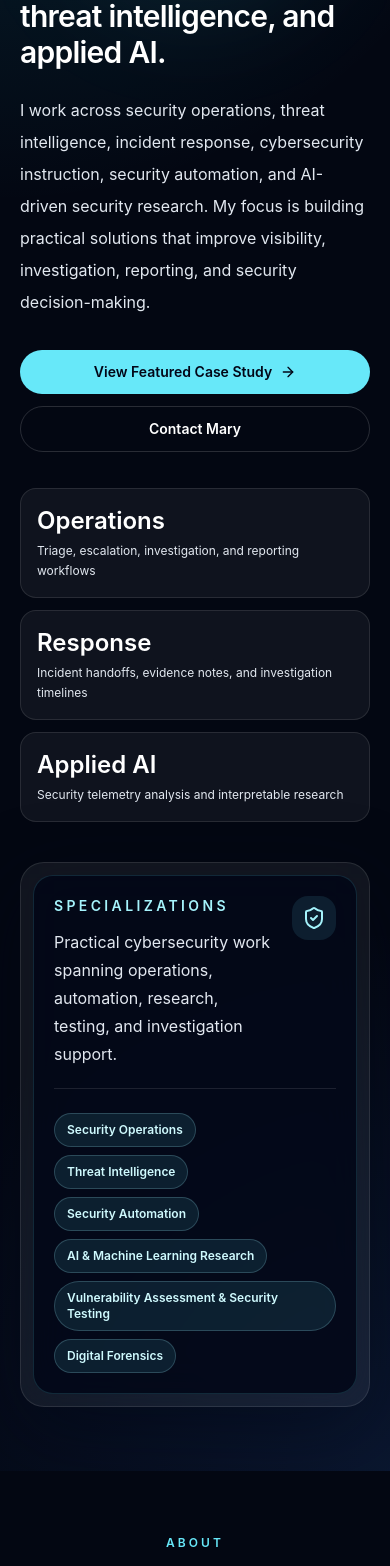
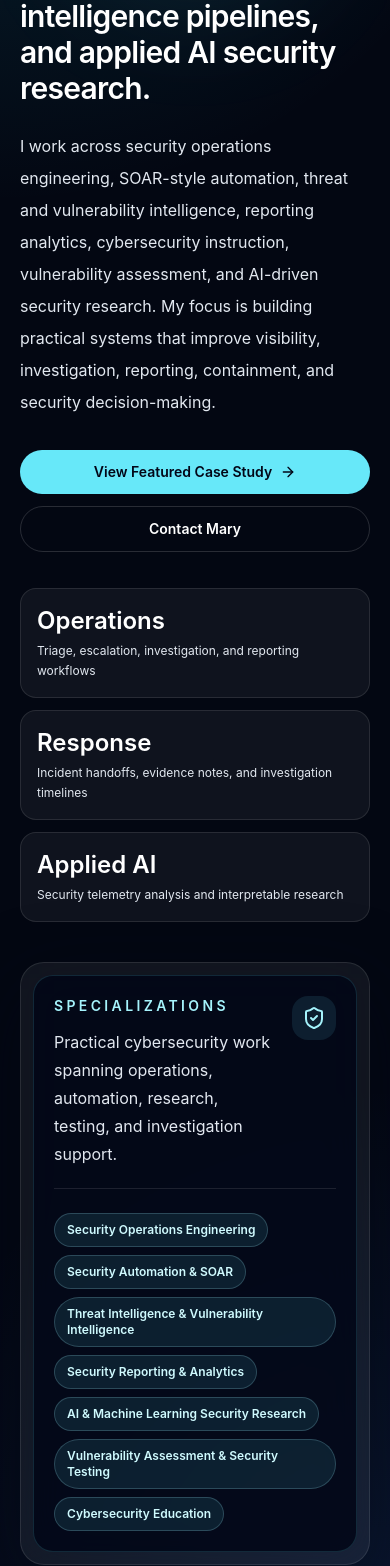
Before and after one commit to maryamoah/portfolio, a React (Vite) app: page / in a window 390 px wide. Shown: the part 340-1906 px from the top of the page. Built offline with nearby package versions, Linux system fonts and the light colour scheme.

Commit message:
Update portfolio security engineering positioning

```diff
--- a/src/data/portfolio.js
+++ b/src/data/portfolio.js
@@ -24,13 +24,13 @@ import {
 export const profile = {
   name: 'Mary Abenawa Techiesiwa Amoah',
   shortName: 'Mary Amoah',
-  role: 'Cybersecurity Analyst, Consultant, Instructor, and Security Automation Engineer',
+  role: 'Cybersecurity Analyst, Consultant, Instructor, Security Automation Engineer, and AI & Machine Learning Security Researcher',
   headline:
-    'Building practical cybersecurity solutions through automation, threat intelligence, and applied AI.',
+    'Designing security operations platforms, automation workflows, intelligence pipelines, and applied AI security research.',
   summary:
-    'I work across security operations, threat intelligence, incident response, cybersecurity instruction, security automation, and AI-driven security research. My focus is building practical solutions that improve visibility, investigation, reporting, and security decision-making.',
+    'I work across security operations engineering, SOAR-style automation, threat and vulnerability intelligence, reporting analytics, cybersecurity instruction, vulnerability assessment, and AI-driven security research. My focus is building practical systems that improve visibility, investigation, reporting, containment, and security decision-making.',
   contactFocus: 'Available through email, GitHub, LinkedIn, or resume download',
-  availability: 'Cybersecurity Specialist • Consultant • Instructor • Researcher',
+  availability: 'Cybersecurity Analyst • Consultant • Instructor • Automation Engineer • AI Security Researcher',
   links: [
     { label: 'GitHub projects', href: '#github-projects', icon: GitBranch },
     { label: 'Case studies', href: '#case-studies', icon: Link },
@@ -40,12 +40,13 @@ export const profile = {
 
 
 export const specializations = [
-  'Security Operations',
-  'Threat Intelligence',
-  'Security Automation',
-  'AI & Machine Learning Research',
+  'Security Operations Engineering',
+  'Security Automation & SOAR',
+  'Threat Intelligence & Vulnerability Intelligence',
+  'Security Reporting & Analytics',
+  'AI & Machine Learning Security Research',
   'Vulnerability Assessment & Security Testing',
-  'Digital Forensics',
+  'Cybersecurity Education',
 ];
 
 export const metrics = [
@@ -59,19 +60,43 @@ export const coreFocus = [
     title: 'Security Operations Engineering',
     icon: ShieldCheck,
     description:
-      'Designing monitoring, investigation, reporting, and escalation workflows that help security teams operate effectively.',
+      'Designing monitoring workflows, investigation paths, detection logic, dashboards, escalation models, and operational readiness views for SOC teams.',
   },
   {
-    title: 'Threat Intelligence & Automation',
+    title: 'Security Automation & SOAR',
     icon: Workflow,
     description:
-      'Integrating intelligence sources, enrichment pipelines, and automation workflows to improve investigation efficiency.',
+      'Building containment, enrichment, notification, case-management, and analyst-review workflows with clear control points and audit visibility.',
   },
   {
-    title: 'AI & Machine Learning Research',
+    title: 'Threat Intelligence & Vulnerability Intelligence',
+    icon: Database,
+    description:
+      'Aggregating indicators, CVEs, enrichment results, and source context into intelligence workflows that support prioritization and distribution.',
+  },
+  {
+    title: 'Security Reporting & Analytics',
+    icon: Activity,
+    description:
+      'Engineering dashboards, metrics, KPIs, trend summaries, SLA views, compliance-oriented reports, and executive-ready security narratives.',
+  },
+  {
+    title: 'AI & Machine Learning Security Research',
     icon: Binary,
     description:
-      'Exploring interpretable machine learning, anomaly detection, and AI-assisted analyst workflows for cybersecurity.',
+      'Experimenting with local LLMs, AI-assisted analyst workflows, log explanations, anomaly detection, and interpretable security telemetry analysis.',
+  },
+  {
+    title: 'Vulnerability Assessment & Security Testing',
+    icon: Bug,
+    description:
+      'Supporting web application testing, vulnerability identification, validation, remediation guidance, defensive validation, and AI-assisted testing experiments.',
+  },
+  {
+    title: 'Cybersecurity Education',
+    icon: BookOpenCheck,
+    description:
+      'Developing labs, monitoring exercises, threat intelligence training, SIEM workshops, mentoring paths, and curriculum support for practical learning.',
   },
 ];
 
@@ -147,7 +172,7 @@ export const skills = [
   {
     title: 'Vulnerability Assessment & Security Testing',
     icon: Bug,
-    items: ['Vulnerability identification', 'Security assessment support', 'Web security fundamentals', 'Remediation guidance', 'Defensive validation'],
+    items: ['Burp Suite', 'Pentagi', 'Web application security testing', 'Vulnerability identification', 'Vulnerability validation', 'Security assessment support', 'Remediation guidance', 'Defensive validation'],
   },
   {
     title: 'Digital Forensics & Investigation Support',
@@ -157,7 +182,7 @@ export const skills = [
   {
     title: 'Cybersecurity Education',
     icon: BookOpenCheck,
-    items: ['Lab development', 'Technical mentoring', 'Workshop delivery', 'Investigation training', 'Curriculum support'],
+    items: ['Cybersecurity instruction', 'Lab development', 'Student mentoring', 'Security monitoring exercises', 'Threat intelligence training', 'SIEM training', 'Technical workshops', 'Curriculum support'],
   },
 ];
 
@@ -167,9 +192,9 @@ export const experience = [
     company: 'Security Operations, Automation, and Advisory Workflows',
     period: 'Current focus',
     highlights: [
-      'Designs security operations workflows for alert triage, SIEM monitoring, incident documentation, threat intelligence enrichment, escalation decisions, and response coordination.',
-      'Helps teams think through operational improvements such as repeatable runbooks, dashboarding, executive reporting, automation boundaries, and human review checkpoints.',
-      'Uses security platforms, enrichment sources, automation tools, and reporting patterns to document practical portfolio workflows.',
+      'Designs security operations workflows for alert triage, SIEM monitoring, detection engineering, incident documentation, threat intelligence enrichment, escalation decisions, and response coordination.',
+      'Helps teams think through operational improvements such as repeatable runbooks, dashboard engineering, executive reporting, SLA visibility, automation boundaries, and human review checkpoints.',
+      'Develops detection use cases, custom rule concepts, parser and decoder planning, correlation logic, alert tuning, MITRE ATT&CK mapping, detection validation, and security reporting patterns.',
       'Supports vulnerability assessment and security testing practice and security assessment work involving vulnerability identification, web/security testing fundamentals, reporting, remediation guidance, and defensive validation.',
     ],
   },
@@ -179,8 +204,8 @@ export const experience = [
     period: 'Current focus',
     highlights: [
       'Builds guided labs that connect foundational security concepts to security operations, SIEM monitoring, incident response, threat intelligence, vulnerability assessment and security testing practice, and digital forensics support.',
-      'Creates learner-friendly exercises for investigation questions, evidence validation, tool usage, documentation, escalation judgment, and plain-language reporting.',
-      'Explains technical tools through practical exercises for beginner and early-career learners.',
+      'Creates learner-friendly exercises for investigation questions, evidence validation, tool usage, documentation, escalation judgment, security monitoring, and plain-language reporting.',
+      'Supports student mentoring, technical workshops, SIEM training, threat intelligence training, curriculum support, and hands-on lab development for beginner and early-career learners.',
       'Connects teaching work to research interests in cybersecurity education, practical lab design, AI-assisted security operations, and human-AI collaboration in cybersecurity.',
     ],
   },
@@ -189,8 +214,8 @@ export const experience = [
     company: 'Independent Cybersecurity Projects',
     period: 'GitHub and case study portfolio',
     highlights: [
-      'Builds portfolio projects for AI-assisted triage, indicator enrichment, firewall block workflows, evidence packaging, forensic timeline building, and threat intelligence automation.',
-      'Experiments with interpretable anomaly detection, log analysis, and analyst-readable outputs for security telemetry research.',
+      'Builds portfolio projects for AI-assisted triage, IOC enrichment, malicious IP containment and release, CVE newsletters, firewall orchestration, evidence packaging, forensic timeline building, and threat intelligence automation.',
+      'Experiments with local LLMs, Ollama, Qwen models, AI log explanation, AI-assisted reporting, Pentagi deployment, and interpretable anomaly detection for security telemetry research.',
       'Documents each case study with the problem, approach, role, tools, outcome, limitations, and human review points without inventing production metrics.',
     ],
   },
@@ -214,12 +239,6 @@ export const githubProjects = [
     category: 'Threat Hunting Lab',
     description: 'Security lab for attack investigation, threat hunting practice, and MITRE ATT&CK mapping.',
     tools: ['Linux', 'MITRE ATT&CK', 'Threat hunting', 'Lab design'],
-  },
-  {
-    repo: 'ai-soc-investigation-assistant',
-    category: 'AI-Assisted Security Operations',
-    description: 'Human-reviewed security operations investigation workflow for triage prompts, case notes, and next-step guidance.',
-    tools: ['AI assistance', 'security operations triage', 'Case notes', 'Analyst workflow'],
   },
   {
     repo: 'incident-evidence-packager',
@@ -347,14 +366,49 @@ export const projects = [
     outcome: 'Created a context-driven prioritization approach that helps separate routine noise from indicators that deserve escalation, monitoring, or containment review.',
   },
   {
-    title: 'Firewall IP Blocking Automation',
-    category: 'Network Defense Automation',
+    title: 'Automated Threat Containment & IP Enforcement',
+    category: 'Security Automation & SOAR',
     icon: Network,
-    problem: 'Validated malicious IP addresses can keep generating risk or alert volume when firewall updates depend on manual handoffs.',
-    approach: 'Designed a controlled automation pattern with indicator validation, approval criteria, expiration notes, rollback needs, and audit records before blocklist changes.',
-    role: 'Mary defined validation gates, false-positive checks, human approval points, Slack notifications, documentation fields, and safe containment logic.',
-    tools: ['Palo Alto', 'FortiGate', 'n8n', 'REST API integrations', 'Slack', 'TheHive', 'Firewall blocklists'],
-    outcome: 'Built a cautious containment workflow that supports faster response while preserving review, accountability, rollback planning, and operational safety.',
+    problem: 'Security teams require fast and consistent containment of malicious indicators while maintaining operational visibility and safe release paths.',
+    approach: 'Designed and implemented automated workflows for malicious IP containment and release, connecting IOC-driven decisions to firewall policy orchestration, enrichment, audit records, and notifications.',
+    role: 'Mary owned workflow architecture, security automation engineering, integration development, firewall orchestration design, threat intelligence workflow design, testing, and validation.',
+    capabilities: ['Automated IP blocking', 'Automated IP unblocking', 'Threat intelligence enrichment', 'Palo Alto integration', 'FortiGate integration', 'IOC-driven containment', 'Firewall policy orchestration', 'Audit visibility', 'Notification workflows'],
+    tools: ['Python', 'REST APIs', 'Wazuh', 'TheHive', 'Cortex', 'OpenCTI', 'n8n', 'Palo Alto', 'FortiGate', 'Slack'],
+    outcome: 'Created a controlled containment pattern that supports faster response while preserving review, accountability, release handling, and operational safety.',
+  },
+
+  {
+    title: 'Automated Vulnerability Intelligence & Security Newsletter',
+    category: 'Vulnerability Intelligence & Reporting Automation',
+    icon: FileCheck,
+    problem: 'Security stakeholders need recurring awareness of relevant CVEs and vulnerability trends without relying on manual feed checks or one-off messages.',
+    approach: 'Built an automation workflow that monitors vulnerability sources, aggregates CVE context, prepares weekly newsletter content, and distributes security updates through Slack and email channels.',
+    role: 'Mary designed the workflow, intelligence processing, distribution architecture, reporting structure, and stakeholder notification model.',
+    capabilities: ['CVE monitoring', 'Vulnerability intelligence aggregation', 'Weekly newsletter generation', 'Security trend reporting', 'Slack delivery', 'Email delivery', 'Automated stakeholder notifications', 'Vulnerability awareness workflows'],
+    tools: ['Python', 'APIs', 'Slack', 'Email integrations', 'Vulnerability feeds', 'Automation workflows'],
+    outcome: 'Established a repeatable vulnerability awareness workflow that turns vulnerability feeds into organized stakeholder communication and trend reporting.',
+  },
+  {
+    title: 'Threat Intelligence Automation & Distribution',
+    category: 'Threat Intelligence Automation',
+    icon: Database,
+    problem: 'Indicator context and CVE updates lose value when enrichment, review notes, and delivery channels are disconnected from analyst workflows.',
+    approach: 'Connected OpenCTI-centered intelligence handling with IOC enrichment, VirusTotal and AbuseIPDB checks, and CVE-to-Slack and CVE-to-email distribution workflows.',
+    role: 'Mary designed enrichment pipelines, source-context handling, automated distribution flows, and analyst-facing intelligence summaries.',
+    capabilities: ['OpenCTI workflows', 'IOC enrichment', 'VirusTotal integration', 'AbuseIPDB integration', 'CVE-to-Slack workflows', 'CVE-to-email workflows', 'Threat intelligence enrichment pipelines', 'Automated intelligence distribution'],
+    tools: ['OpenCTI', 'VirusTotal', 'AbuseIPDB', 'Python', 'REST APIs', 'Slack', 'Email integrations'],
+    outcome: 'Created a distribution pattern that brings indicator and vulnerability context into the channels analysts and stakeholders already review.',
+  },
+  {
+    title: 'AI-Assisted Penetration Testing Environment',
+    category: 'AI-Assisted Security Testing',
+    icon: Bug,
+    problem: 'Security testing practice benefits from isolated environments where AI-assisted workflows can be deployed, integrated, and evaluated without overstating automation.',
+    approach: 'Deployed and integrated Pentagi with Ollama and local LLM components inside containerized Linux testing environments for experimentation with AI-assisted assessment workflows.',
+    role: 'Mary handled deployment, local LLM integration, containerized environment setup, workflow experimentation, and validation of where human review remains necessary.',
+    capabilities: ['Pentagi deployment', 'Ollama integration', 'Local LLM integration', 'Containerized testing environments', 'AI-assisted security assessment workflows', 'Offensive security experimentation', 'Vulnerability validation support'],
+    tools: ['Pentagi', 'Ollama', 'Docker', 'Linux'],
+    outcome: 'Built a practical environment for evaluating AI-assisted penetration testing workflows, vulnerability validation support, and responsible offensive security experimentation.',
   },
   {
     title: 'AI & Machine Learning Security Analytics with Isolation Forest',
```
Also changed, not shown: src/sections/Projects.jsx (+8 -3 lines).
